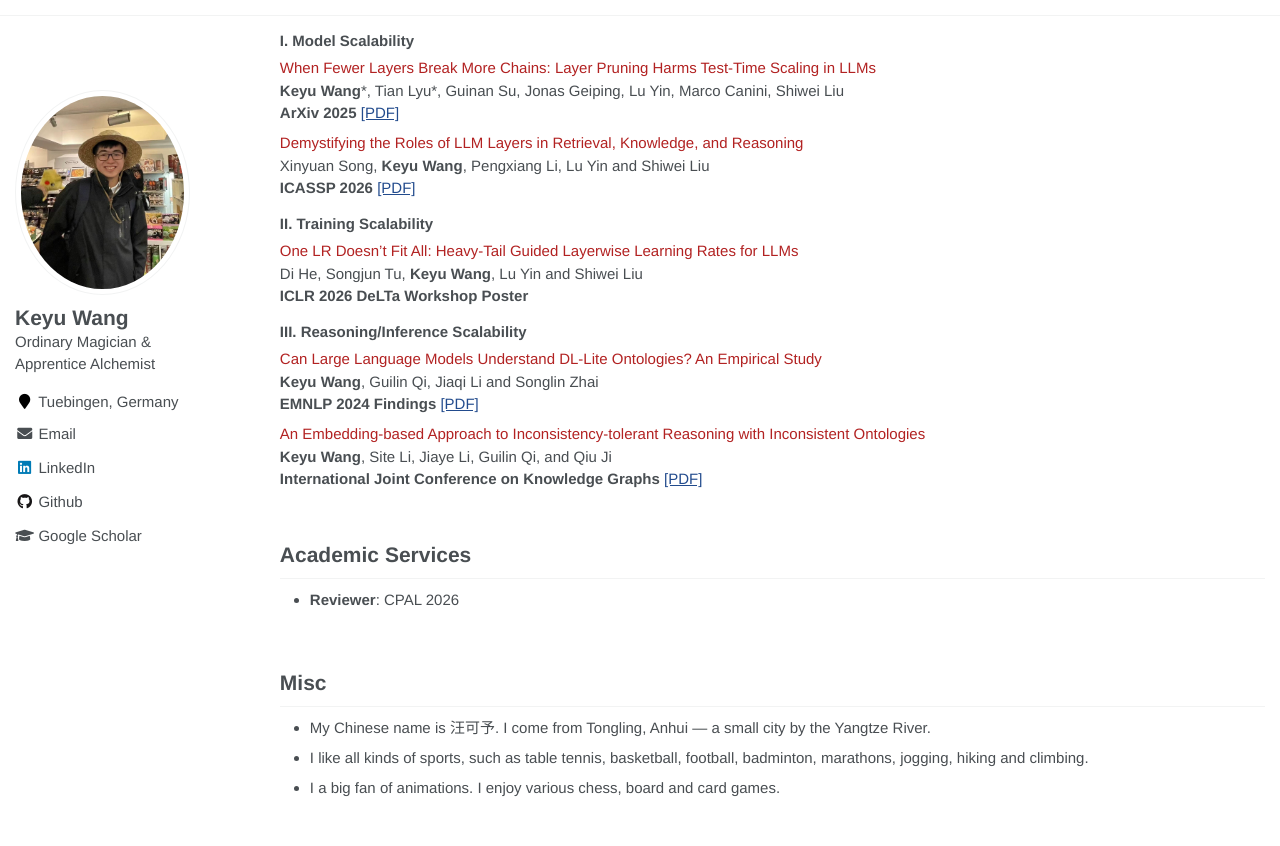
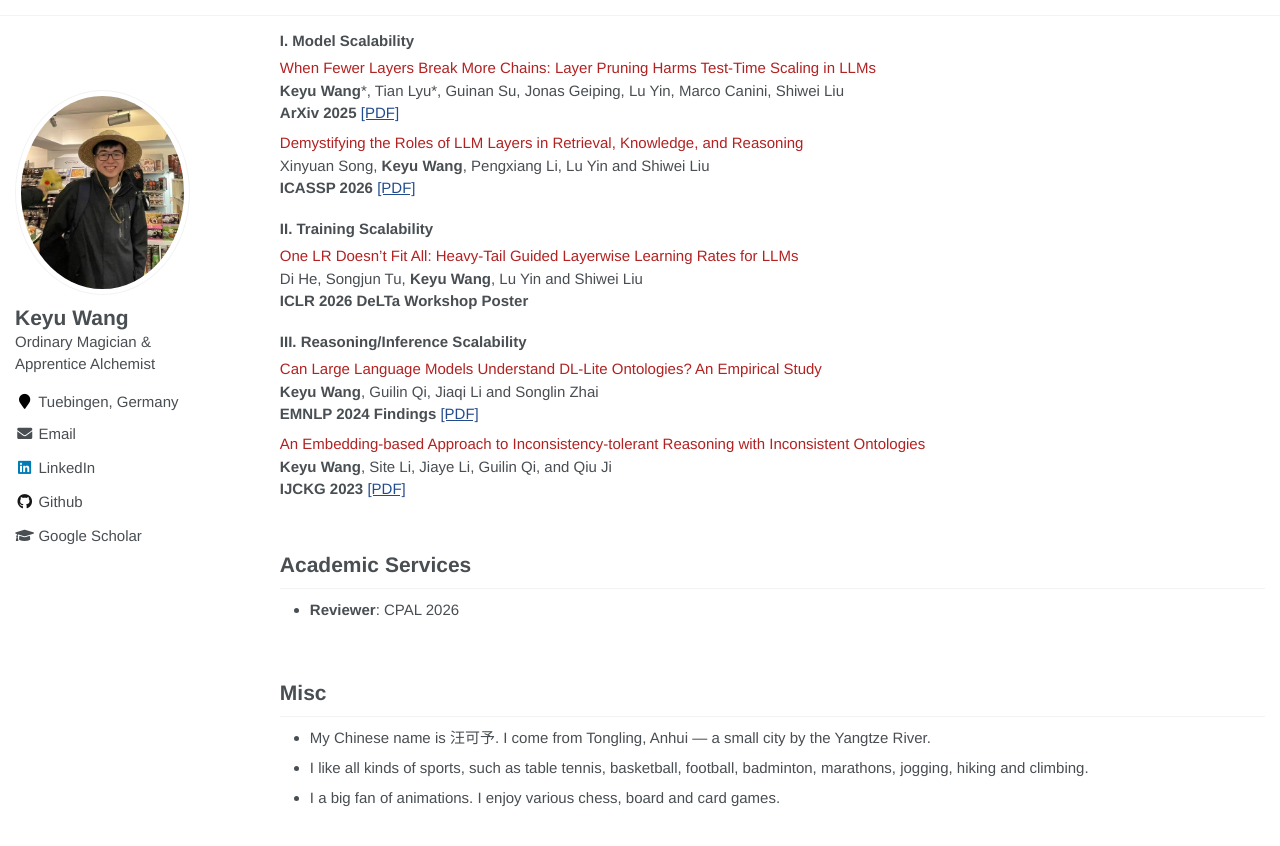
Before and after one commit to keyu-wang-2002/keyu-wang-2002.github.io, a Jekyll site: the page built from _pages/about.md, in a window 1280 px wide and 900 px high, scrolled down 880 px. Shown: the top 846 px of the window. Built offline with Jekyll 4.4.1, drawn with Linux system fonts in a browser that asks for light colours.

Commit message:
Update about.md

```diff
--- a/_pages/about.md
+++ b/_pages/about.md
@@ -64,6 +64,7 @@ Xinyuan Song, **Keyu Wang**, Pengxiang Li, Lu Yin and Shiwei Liu \\
 **ICASSP 2026**  [[PDF]](https://arxiv.org/pdf/2510.22228)
 </div>
 
+<div style="margin-top: 20px;"></div>
 
 #### II. Training Scalability
 <div class='paper-box-text' markdown="1">
@@ -72,6 +73,7 @@ Di He, Songjun Tu, **Keyu Wang**, Lu Yin and Shiwei Liu \\
 **ICLR 2026 DeLTa Workshop Poster**
 </div>
 
+<div style="margin-top: 20px;"></div>
 
 #### III. Reasoning/Inference Scalability
 <div class='paper-box-text' markdown="1">
@@ -83,7 +85,7 @@ Di He, Songjun Tu, **Keyu Wang**, Lu Yin and Shiwei Liu \\
 <div class='paper-box-text' markdown="1">
 <font color='FireBrick'> An Embedding-based Approach to Inconsistency-tolerant Reasoning with Inconsistent Ontologies </font>
 **Keyu Wang**, Site Li, Jiaye Li, Guilin Qi, and Qiu Ji \\
-**International Joint Conference on Knowledge Graphs**  [[PDF]](https://arxiv.org/pdf/2304.01664v3)
+**IJCKG 2023**  [[PDF]](https://arxiv.org/pdf/2304.01664v3)
 </div>
 
 <br>
```
